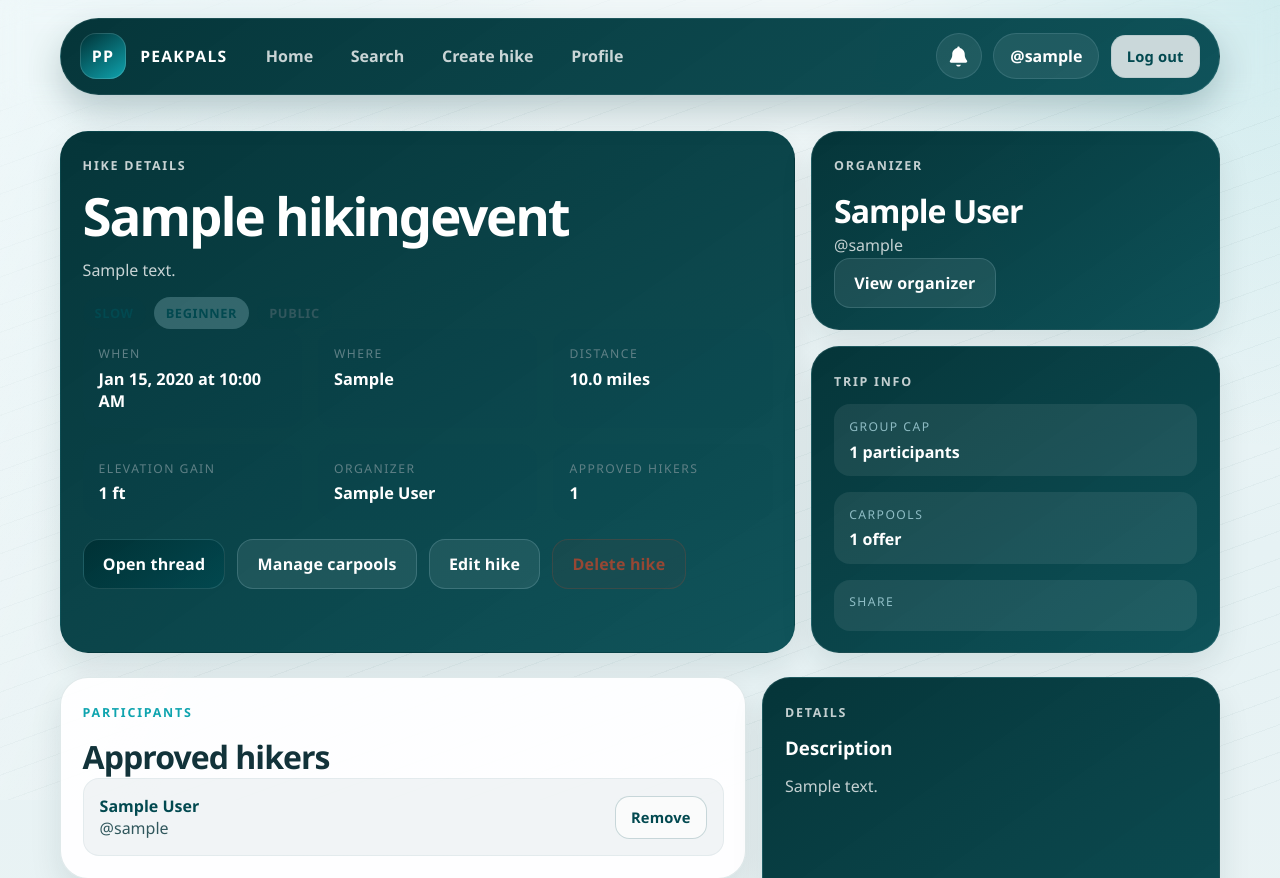
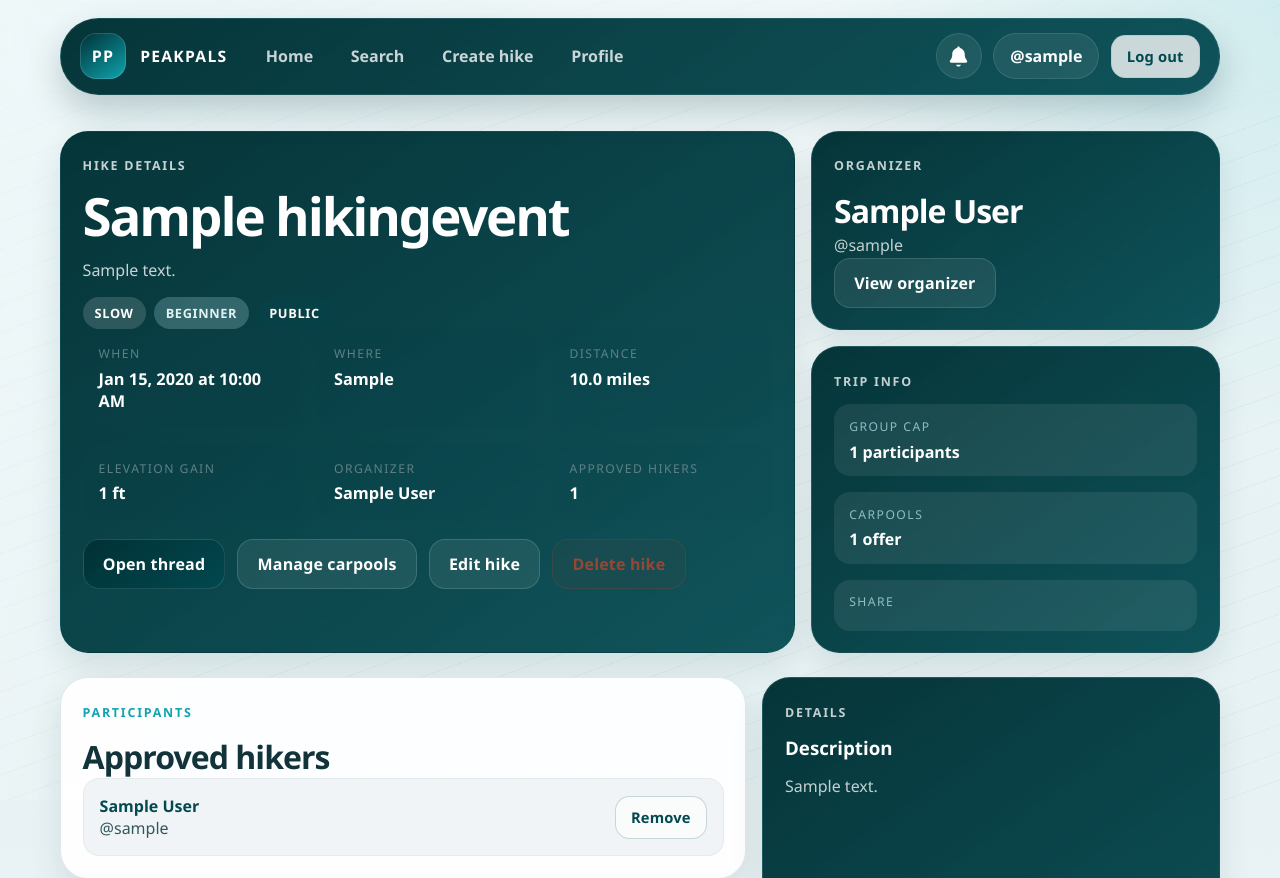
Before and after one commit to justinsorrells/hackCU12-BJ, a Django app: page /hike/1/ in a window 1280 px wide. Shown: the top 878 px of the page. Run offline with Django 4.2, Linux system fonts and the light colour scheme; a user stored in the database is signed in; tables that the repository leaves empty hold one stand-in row (values such as "Sample post"); data that the repository does not hold is empty.

Commit message:
fixing contrast

```diff
--- a/hikingProject/core/templates/detail_hike.html
+++ b/hikingProject/core/templates/detail_hike.html
@@ -18,9 +18,9 @@
             {% endif %}
 
             <div class="tag-row">
-                <span class="status-pill">{{ hike.get_pace_display }}</span>
-                <span class="status-pill status-pill--pending">{{ hike.get_recommended_experience_display }}</span>
-                <span class="status-pill status-pill--soft">{{ hike.get_visibility_display }}</span>
+                <span class="status-pill" style="color: white; background: rgba(255, 255, 255, 0.15);">{{ hike.get_pace_display }}</span>
+                <span class="status-pill status-pill--pending" style="color: #e0f2f4; background: rgba(175, 221, 229, 0.25);">{{ hike.get_recommended_experience_display }}</span>
+                <span class="status-pill status-pill--soft" style="color: var(--sand-100); background: rgba(2, 73, 80, 0.25);">{{ hike.get_visibility_display }}</span>
             </div>
 
             <div class="detail-stat-grid">
```
